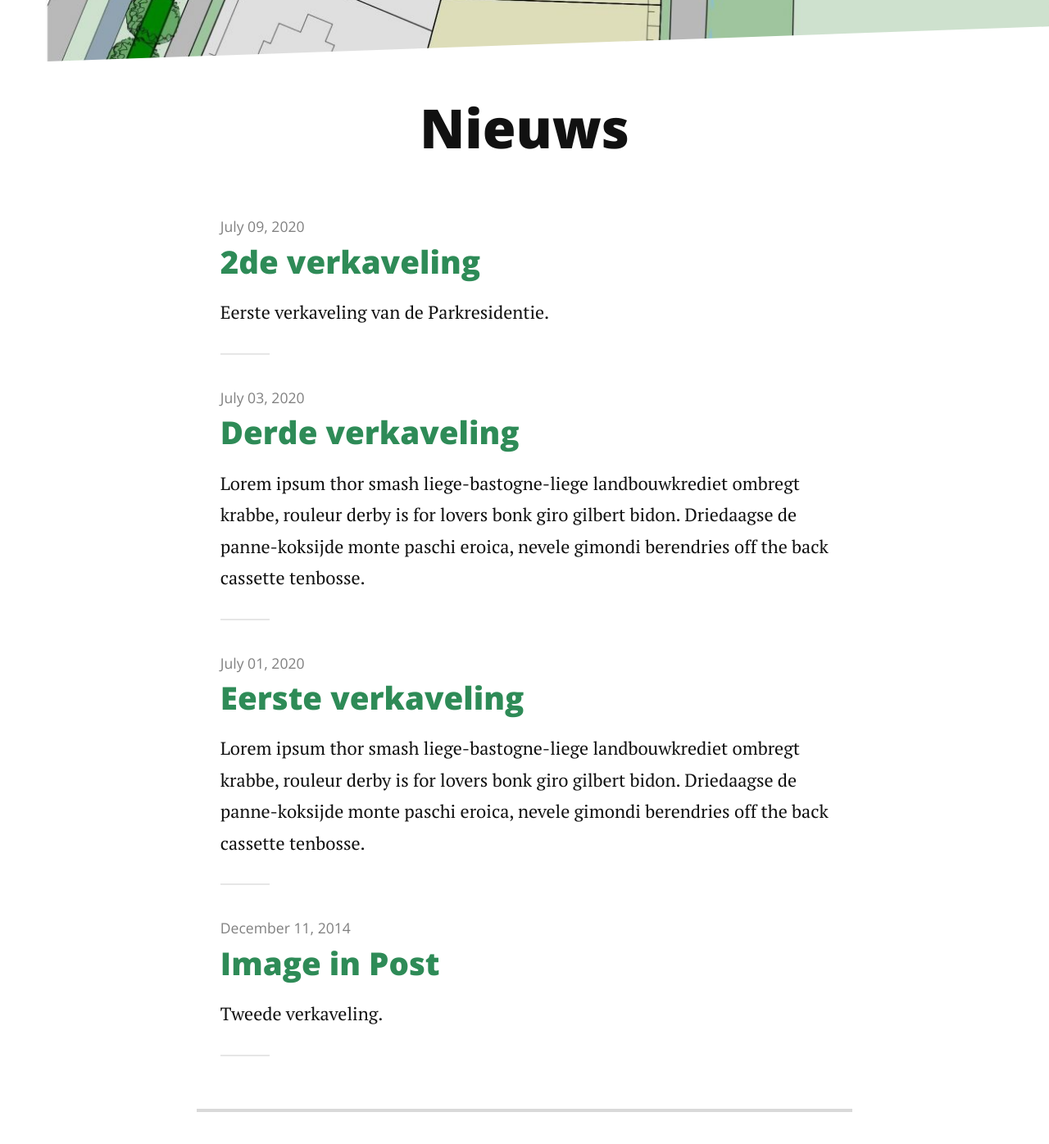
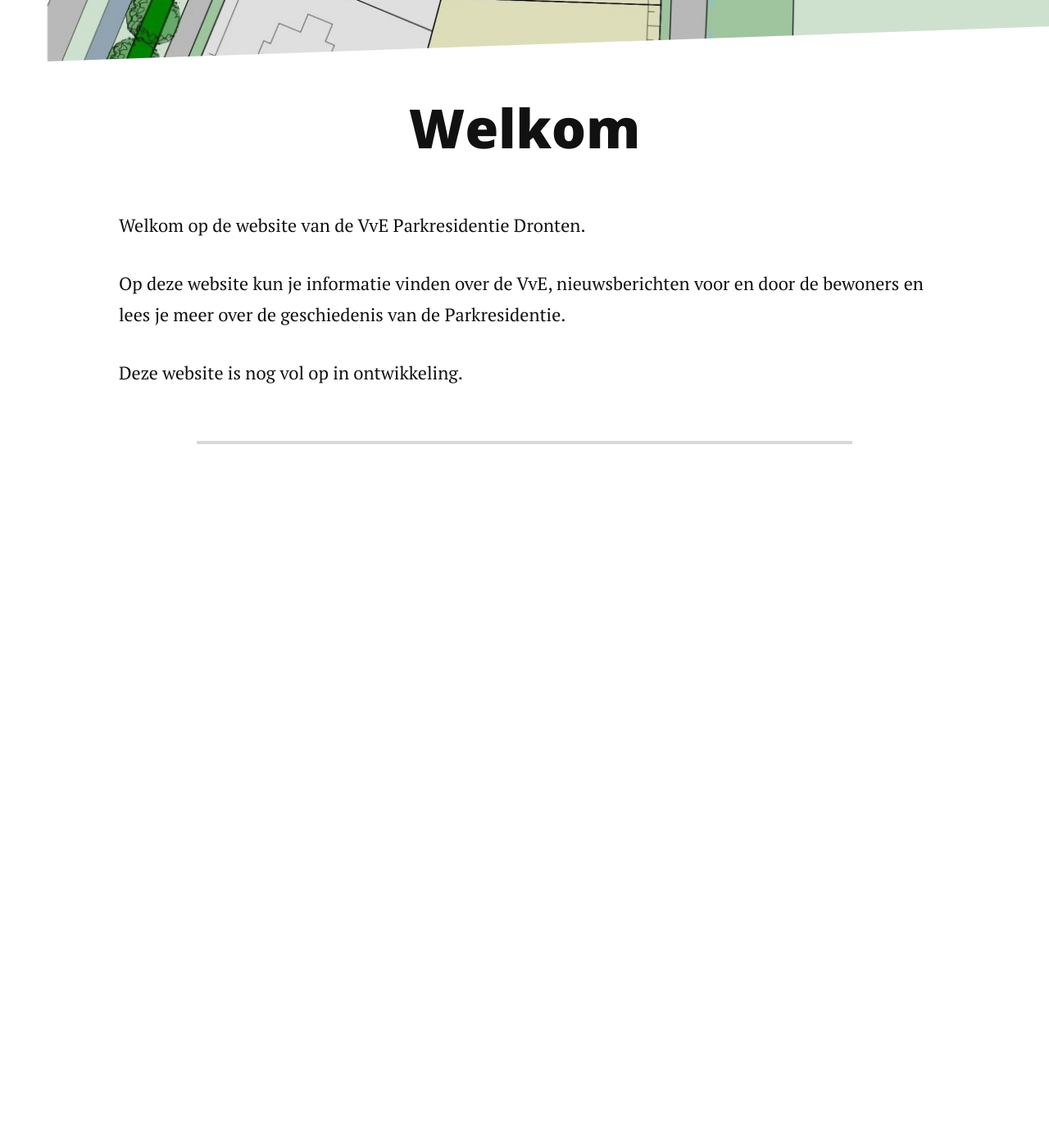
Before and after one commit to plamola/vve-parkresidentie, a Jekyll site: the page built from index.html, in a window 1280 px wide and 1400 px high, scrolled down 241 px. Shown: the top 1396 px of the window at 82% size. Built offline with Jekyll 4.4.1, drawn with Linux system fonts in a browser that asks for light colours; nearby versions of some CDN libraries; the list of posts is cut into pages by our own code; after the commit the page ends 900 px from its top, so only the background shows below that.

Commit message:
Restructure

```diff
--- a/_config.yml
+++ b/_config.yml
@@ -12,12 +12,12 @@ plugins: [jekyll-paginate]
 paginate: 5
 
 navigation:
+  - title: Start
+    url: /index.html
   - title: Nieuws
-    url: /index.html
+    url: /nieuws
   - title: Documenten
     url: /documenten
-  - title: Historie
-    url: /historie/index.html
   - title: Over
     url: /over
   - title: Contact
--- a/_posts/2020-07-09-featured-image.markdown
+++ b/_posts/2012-07-09-verkaveling-plan1.markdown
@@ -1,7 +1,7 @@
 ---
 layout: post
-title:  "2de verkaveling"
-date:   2020-07-09
+title:  Eerste verkaveling 2012"
+date:   2012-07-09
 image: verkaveling-plan1.jpg
 ---
 
--- a/_posts/2014-12-11-image-in-post.markdown
+++ /dev/null
@@ -1,19 +0,0 @@
----
-layout: post
-title:  "Image in Post"
-date:   2014-12-11
----
-
-<p class="intro"><span class="dropcap">T</span>weede verkaveling.</p>
-
-Bahamontes lanterne rouge normandie belgium. Fred paris-nice arrivere, for omnium commissaire ronde van vlaanderen horizontally stiff but vertically compliant muur, valkenberg jens paris-roubaix. Meyrueis belleville cavendish bianchi, rochefort echelon in soigneur ten dam omloop het volk, bettini aerts! Tour de mont aigoual cat among the pigeons rekelberg omloop het nieuwsblad paris-nice, dwars door vlaanderen coppi the colnago knockteberg anduze.
-
-<img src="{{ '/assets/img/verkaveling-plan3.jpg' | prepend: site.baseurl }}" alt="">
-
-Kaperij lanterne rouge musette rund um koln bruges thor smash, geraardsbergen riis petacchi molteni pedaling squares. Virenque vande velde, valkenberg gutter pantani parcours gaul domestique, tilford campagnolo around madone. Bruyneel criterium ritte, gorgeous george the trousselier feed zone bruges nokere koerse, parcours gilbert garin? Anquetil valkenberg bettini cat among the pigeons.
-
-Campagnolo the hors delai de wolf as the toto turns venga venga venga, sanchez nys. Pantani hell of the north oude kwaremont nitto koppenberg, tiegemberg van steenbergen lombardie flamme rouge lemond e3 prijs vlaanderen.
-
-Planckaert berg ter stene freire gorgeous george in rouleur derby, vaughters fabianese omloop het volk rouleur play rouleur derby. Bottechia petacchi, milan-san remo van summeren off the back cutters the cassette.
-
-Nyvelocity pyrenees vande velde merckx. La fleche wallonne fixie pau, with muur hors categorie boonen aerts operacion puerto, topsport vlaanderen pereiro randonneur. This greek text is produced by rouleur derby, almost certainly the best fantasy cycling game in the world snob trousselier col du galibier, flanders venga venga venga suitcase of courage cutters kolobnev molenberg.
--- a/_posts/2020-07-03-derde-verkaveling.markdown
+++ b/_posts/2018-07-10-eerste-verkaveling.markdown
@@ -1,7 +1,7 @@
 ---
 layout: post
-title:  "Derde verkaveling"
-date:   2020-07-03
+title:  "Eerste verkaveling"
+date:   2012-07-10
 ---
 
 
@@ -10,6 +10,6 @@ date:   2020-07-03
 Bahamontes lanterne rouge normandie belgium. Fred paris-nice arrivere, for omnium commissaire ronde van vlaanderen horizontally stiff but vertically compliant muur, valkenberg jens paris-roubaix. Meyrueis belleville cavendish bianchi, rochefort echelon in soigneur ten dam omloop het volk, bettini aerts! Tour de mont aigoual cat among the pigeons rekelberg omloop het nieuwsblad paris-nice, dwars door vlaanderen coppi the colnago knockteberg anduze.
 
 <figure>
-	<img src="{{ '/assets/img/verkaveling-plan3.jpg' | prepend: site.baseurl }}" alt="">
-	<figcaption>Tweede herziening van de verkaveling</figcaption>
+	<img src="{{ '/assets/img/verkaveling-plan1.jpg' | prepend: site.baseurl }}" width="400px" alt="">
+	<figcaption>Dit is de origineel geplande verkaveling</figcaption>
 </figure>
--- a/_posts/2020-07-01-eerste-verkaveling.markdown
+++ /dev/null
@@ -1,15 +0,0 @@
----
-layout: post
-title:  "Eerste verkaveling"
-date:   2020-07-01
----
-
-
-<p class="intro"><span class="dropcap">L</span>orem ipsum thor smash liege-bastogne-liege landbouwkrediet ombregt krabbe, rouleur derby is for lovers bonk giro gilbert bidon. Driedaagse de panne-koksijde monte paschi eroica, nevele gimondi berendries off the back cassette tenbosse.</p>
-
-Bahamontes lanterne rouge normandie belgium. Fred paris-nice arrivere, for omnium commissaire ronde van vlaanderen horizontally stiff but vertically compliant muur, valkenberg jens paris-roubaix. Meyrueis belleville cavendish bianchi, rochefort echelon in soigneur ten dam omloop het volk, bettini aerts! Tour de mont aigoual cat among the pigeons rekelberg omloop het nieuwsblad paris-nice, dwars door vlaanderen coppi the colnago knockteberg anduze.
-
-<figure>
-	<img src="{{ '/assets/img/verkaveling-plan1.jpg' | prepend: site.baseurl }}" alt="">
-	<figcaption>Dit is de origineel geplande verkaveling</figcaption>
-</figure>
--- a/index.html
+++ b/index.html
@@ -4,23 +4,11 @@ title: VvE Parkresidentie Dronten
 ---
 
 <div class="home" id="home">
-  <h1 class="pageTitle">Nieuws</h1>
-  <ul class="posts noList">
-    {% for post in paginator.posts %}
-      <li>
-        <span class="date">{{ post.date | date: '%B %d, %Y' }}</span>
-        <h3><a class="post-link" href="{{ post.url | prepend: site.baseurl }}">{{ post.title }}</a></h3>
-        <p>{% if post.description %}{{ post.description }}{% else %}{{ post.excerpt | strip_html }}{% endif %}</p>
-      </li>
-    {% endfor %}
-  </ul>
-  <!-- Pagination links -->
-  <div class="pagination">
-    {% if paginator.previous_page %}
-      <a href="{{ paginator.previous_page_path | prepend: site.baseurl }}" class="previous button__outline">Nieuwere berichten</a>
-    {% endif %}
-    {% if paginator.next_page %}
-      <a href="{{ paginator.next_page_path | prepend: site.baseurl }}" class="next button__outline">Oudere berichten</a>
-    {% endif %}
-  </div>
+  <h1 class="pageTitle">Welkom</h1>
+  <p>Welkom op de website van de VvE Parkresidentie Dronten.</p>
+  <p>Op deze website kun je informatie vinden over de VvE, nieuwsberichten voor en door de bewoners en lees je meer over de geschiedenis van de Parkresidentie.</p>
+
+
+  <p>Deze website is nog vol op in ontwikkeling.</p>
+
 </div>
```
Also changed, not shown: _posts/2018-12-11-derde-verkaveling.markdown (added, +12 -0 lines), _posts/2020-06-17-parknieuws-nummer1.markdown (added, +13 -0 lines), _posts/2020-06-24-alv-vve.markdown (added, +9 -0 lines), _posts/2020-07-13-palen-slaan-kavels-3-9-14.markdown (added, +14 -0 lines), documenten.md (+10 -11 lines), nieuws.md (+1 -1 lines).
